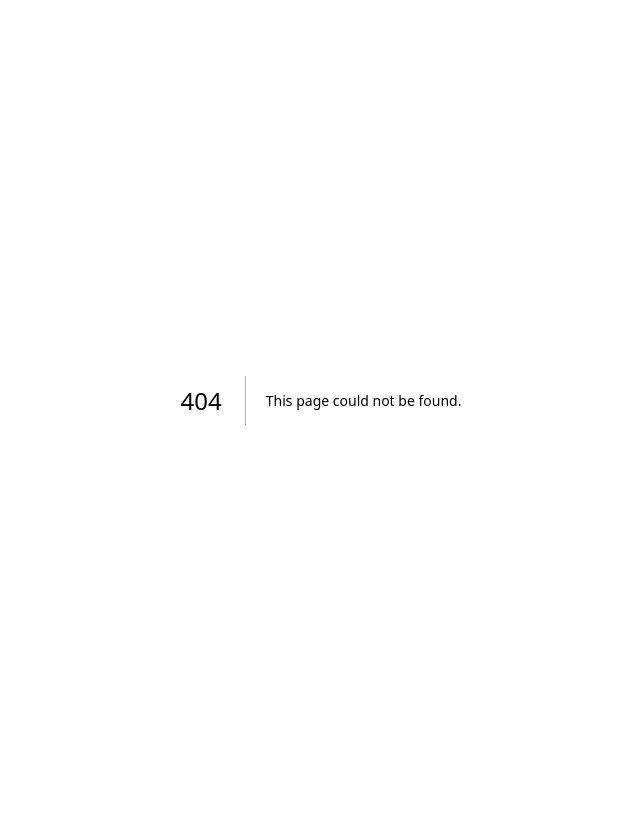
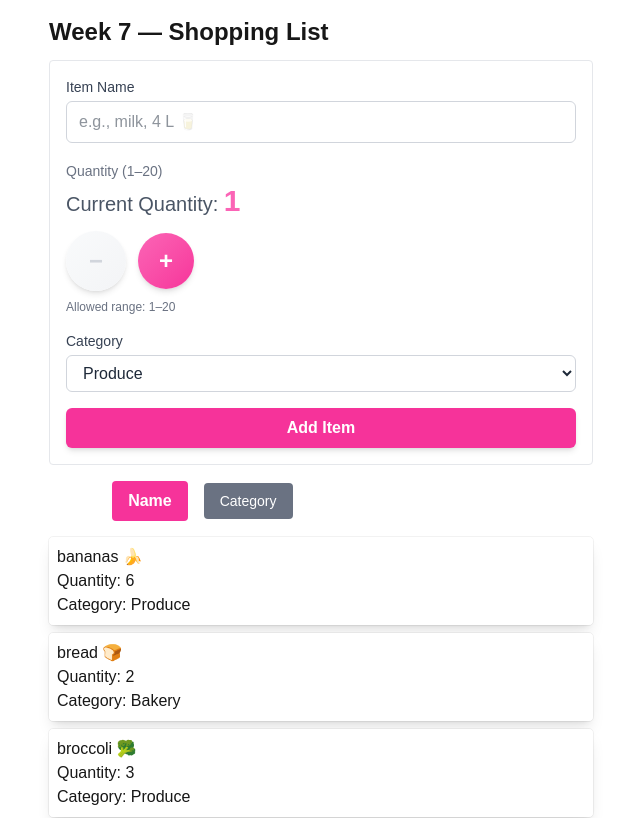
Before and after one commit to Xujun-Wang/cprg306-assignments, a Next.js app: page /week-8 in a window 1280 px wide. Before the commit this address had no page. Shown: the top 818 px of the page, without its empty margins (319-959 px from the left). Built offline with nearby package versions, Linux system fonts and the light colour scheme.

Commit message:
init week-8 files

```diff
--- /dev/null
+++ b/app/week-8/item-list.js
@@ -0,0 +1,57 @@
+"use client";
+
+import React from "react";
+import Item from "./item";
+import { useState } from "react";
+
+export default function ItemList({ items }) {
+  // set default sort by name
+  const [sortBy, setSortBy] = useState("name");
+
+  // sort items based on sortBy state
+  const sortedItems = [...items].sort((a, b) => {
+    if (sortBy === "name") {
+      return a.name.localeCompare(b.name);
+    } else if (sortBy === "category") {
+      return a.category.localeCompare(b.category);
+    }
+    return 0;
+  });
+
+  return (
+    <section className="space-y-4 mt-4">
+    <div className="flex items-center gap-2">
+      <span className="text-md text-white">Sort by:</span>
+      {/* Sort buttons */}
+        <button
+          onClick={() => setSortBy("name")}
+          className={`mr-2 px-4 py-2 rounded ${
+            sortBy === "name" ? "bg-pink-500 text-white font-bold" : "bg-gray-500 text-white text-sm"
+          }`}
+        >
+          Name
+        </button>
+        <button
+          onClick={() => setSortBy("category")}
+          className={`px-4 py-2 rounded ${
+            sortBy === "category" ? "bg-pink-500 text-white font-bold" : "bg-gray-500 text-white text-sm"
+          }`}
+        >
+          Category
+        </button>
+      </div>
+
+      {/* Items list */}
+      <ul className="space-y-2">
+        {sortedItems.map((item) => (
+          <Item
+            key={item.id}
+            name={item.name}
+            quantity={item.quantity}
+            category={item.category}
+          />
+        ))}
+      </ul>
+    </section>
+  );
+}
--- /dev/null
+++ b/app/week-8/item.js
@@ -0,0 +1,12 @@
+import React from "react";
+
+export default function Item({ name, quantity, category }) {
+  return (
+    // <li className="border p-2 rounded">
+    <li className="rounded bg-white p-2 shadow-lg outline outline-black/5 dark:bg-slate-800 dark:shadow-none dark:-outline-offset-1 dark:outline-white/10">
+      <p className="font-medium">{name}</p>
+      <p>Quantity: {quantity}</p>
+      <p className="capitalize">Category: {category}</p>
+    </li>
+  );
+}
--- /dev/null
+++ b/app/week-8/items.json
@@ -0,0 +1,74 @@
+[
+  {
+    "id": "1h2GJKH12gkHG31h1H",
+    "name": "milk, 4 L 🥛",
+    "quantity": 1,
+    "category": "dairy"
+  },
+  {
+    "id": "2KJH3k2j3H1k2J3K1H",
+    "name": "bread 🍞",
+    "quantity": 2,
+    "category": "bakery"
+  },
+  {
+    "id": "3h2KJH3k2j3H1k2J3",
+    "name": "eggs, dozen 🥚",
+    "quantity": 2,
+    "category": "dairy"
+  },
+  {
+    "id": "4k2J3K1H2GJKH12gk",
+    "name": "bananas 🍌",
+    "quantity": 6,
+    "category": "produce"
+  },
+  {
+    "id": "5H1h1H2KJH3k2j3H",
+    "name": "broccoli 🥦",
+    "quantity": 3,
+    "category": "produce"
+  },
+  {
+    "id": "6H1k2J3K1H2GJKH1",
+    "name": "chicken breasts, 1 kg 🍗",
+    "quantity": 1,
+    "category": "meat"
+  },
+  {
+    "id": "7gkHG31h1H2KJH3k",
+    "name": "pasta sauce 🍝",
+    "quantity": 3,
+    "category": "canned goods"
+  },
+  {
+    "id": "8j3H1k2J3K1H2GJK",
+    "name": "spaghetti, 454 g 🍝",
+    "quantity": 2,
+    "category": "dry goods"
+  },
+  {
+    "id": "9H12gkHG31h1H2KJ",
+    "name": "toilet paper, 12 pack 🧻",
+    "quantity": 1,
+    "category": "household"
+  },
+  {
+    "id": "10H3k2j3H1k2J3K1",
+    "name": "paper towels, 6 pack",
+    "quantity": 1,
+    "category": "household"
+  },
+  {
+    "id": "11k2J3K1H2GJKH12",
+    "name": "dish soap 🍽️",
+    "quantity": 1,
+    "category": "household"
+  },
+  {
+    "id": "12GJKH12gkHG31h1",
+    "name": "hand soap 🧼",
+    "quantity": 4,
+    "category": "household"
+  }
+]
--- /dev/null
+++ b/app/week-8/meal-ideas.js
@@ -0,0 +1,3 @@
+"use client"
+
+import { useState } from "react";
--- /dev/null
+++ b/app/week-8/new-item.js
@@ -0,0 +1,143 @@
+"use client";
+
+import { useState } from "react";
+
+export default function NewItem({ onAddItem }) {
+
+  // name field
+  const [name, setName] = useState("");
+
+  // quantity field
+  const [quantity, setQuantity] = useState(1);
+
+  // category field
+  const [category, setCategory] = useState("Produce");
+
+  // name handlers
+  const updateItemName = (e) => {
+    setName(e.target.value);
+  }
+
+  // quantity handlers
+  const increment = () => {
+      if (quantity < 20) {
+          setQuantity(quantity + 1);
+      }
+  }
+
+  const decrement = () => {
+      if (quantity > 1) {
+          setQuantity(quantity - 1);
+      }
+  }
+
+  // category handlers
+  const updateItemCategory = (e) => {
+    setCategory(e.target.value);
+  }
+
+    // form submission handler
+    const handleSubmit = (e) => {
+      e.preventDefault();
+
+      const item = {
+        id: Math.random().toString(36).substr(2, 9),
+        name,
+        quantity,
+        category
+      };
+
+      onAddItem(item);
+
+      setName("");
+      setQuantity(1);
+      setCategory("Produce");
+    }
+
+  return (
+    <form onSubmit={handleSubmit} className="rounded border border-gray-200 p-4 bg-white">
+      {/* name */}
+      <div className="mb-4">
+        <label htmlFor="name" className="block text-sm font-medium text-gray-700 mb-1">
+          Item Name
+        </label>
+        <input
+          type="text"
+          id="name"
+          autoComplete="off"
+          value={name}
+          onChange={updateItemName}
+          required
+          className="text-gray-800 w-full px-3 py-2 border border-gray-300 rounded-md focus:outline-none focus:ring-2 focus:ring-pink-400 focus:border-transparent"
+          placeholder="e.g., milk, 4 L 🥛"
+        />
+      </div>
+
+      {/* quantity */}
+      <div>
+        <span className="text-sm text-gray-500">Quantity (1–20)</span>
+        <p className="mb-3">
+            <span className="text-xl text-gray-600">Current Quantity: </span>
+            <span className="text-3xl font-bold text-pink-400">{quantity}</span>
+        </p>
+        <div className="flex items-center gap-3">
+          <button
+            type="button"
+            className="w-15 h-15 rounded-full bg-gradient-to-br from-gray-100 to-gray-200 hover:from-gray-200 hover:to-gray-300 disabled:from-gray-50 disabled:to-gray-100 disabled:text-gray-300 disabled:cursor-not-allowed text-gray-700 font-bold text-2xl shadow-md hover:shadow-lg transition-all duration-200 active:scale-95"
+            aria-label="Decrease quantity"
+            disabled={quantity === 1}
+            onClick={decrement}
+          >
+            −
+          </button>
+
+          <button
+            type="button"
+            className="w-14 h-14 rounded-full bg-gradient-to-br from-pink-400 to-pink-500 hover:from-pink-500 hover:to-pink-600 disabled:from-pink-50 disabled:to-pink-300 disabled:cursor-not-allowed text-white font-bold text-2xl shadow-md hover:shadow-lg transition-all duration-200 active:scale-95"
+            aria-label="Increase quantity"
+            disabled={quantity === 20}
+            onClick={increment}
+          >
+            +
+          </button>
+        </div>
+        <p className="mt-2 text-xs text-gray-500">Allowed range: 1–20</p>
+      </div>
+
+      {/* category */}
+      <div>
+        <label htmlFor="category" className="block text-sm font-medium text-gray-700 mt-4 mb-1">
+          Category
+        </label>
+        <select
+          id="category"
+          autoComplete="off"
+          value={category}
+          onChange={updateItemCategory}
+          required
+          className="text-gray-800 w-full px-3 py-2 border border-gray-300 rounded-md focus:outline-none focus:ring-2 focus:ring-pink-400 focus:border-transparent"
+        >
+          <option value="Produce">Produce</option>
+          <option value="Dairy">Dairy</option>
+          <option value="Bakery">Bakery</option>
+          <option value="Meat">Meat</option>
+          <option value="Frozen Foods">Frozen Foods</option>
+          <option value="Canned Goods">Canned Goods</option>
+          <option value="Dry Goods">Dry Goods</option>
+          <option value="Beverages">Beverages</option>
+          <option value="Snacks">Snacks</option>
+          <option value="Household">Household</option>
+          <option value="Other">Other</option>
+        </select>
+      </div>
+
+      {/* submit button */}
+      <button
+        type="submit"
+        className="w-full mt-4 px-4 py-2 bg-pink-500 hover:bg-pink-600 text-white font-semibold rounded-md shadow-md hover:shadow-lg transition-all duration-200"
+      >
+        Add Item
+      </button>
+    </form>
+  );
+}
--- /dev/null
+++ b/app/week-8/page.js
@@ -0,0 +1,22 @@
+"use client";
+
+import { useState } from "react";
+import ItemList from "./item-list";
+import itemsData from "./items.json";
+import NewItem from "./new-item";
+
+export default function Page() {
+  const [items, setItems] = useState(itemsData);
+
+  const handleAddItem = (newItem) => {
+    setItems([...items, newItem]);
+  };
+
+  return (
+    <main className="p-4 max-w-xl mx-auto">
+      <h1 className="text-2xl font-bold mb-3">Week 7 — Shopping List</h1>
+      <NewItem onAddItem={handleAddItem} />
+      <ItemList items={items} />
+    </main>
+  );
+}
```
